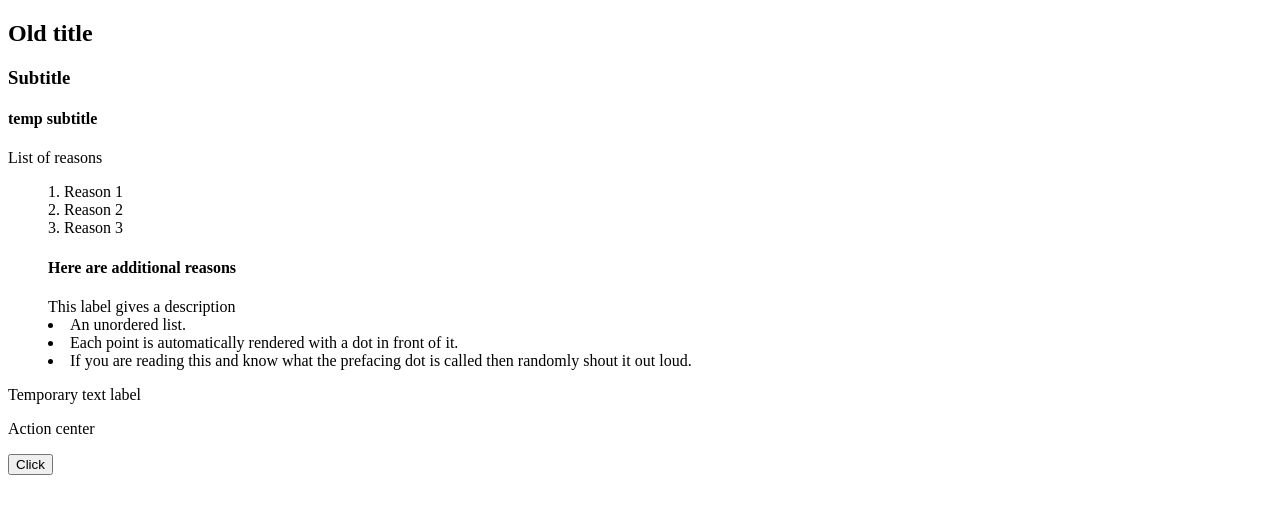
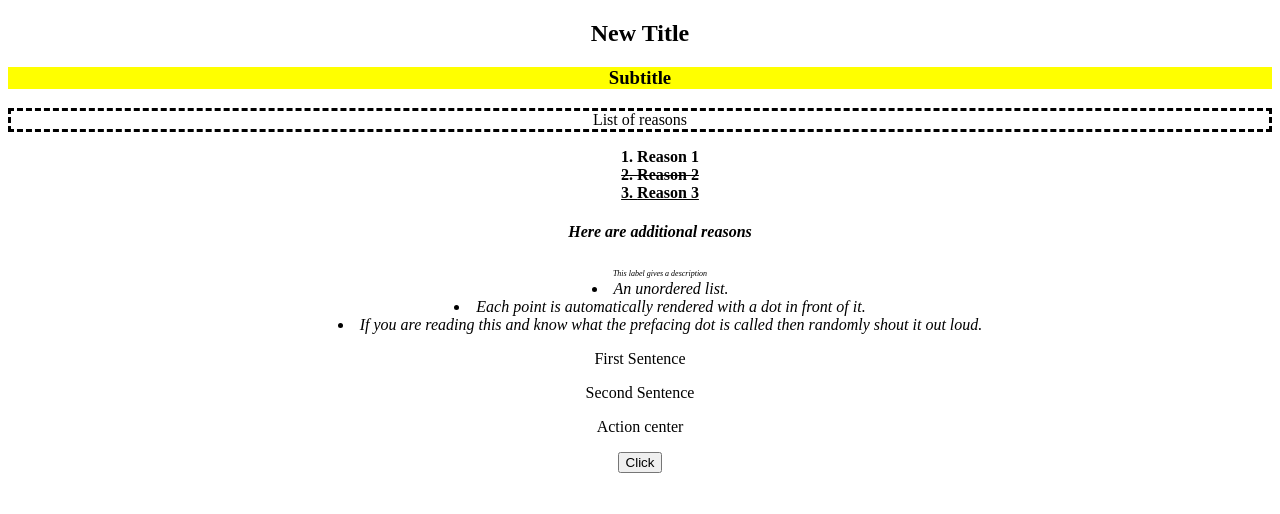
Before and after one commit to DkVagabonden/Kea_NodeJs_Autumn_2018, a website: page 3._jQuery/2._Exercises/LearningJqueryAssignment.html in a window 1280 px wide. Drawn offline with nearby package versions, Linux system fonts and the light colour scheme.

Commit message:
Done with 1 - 15 jQuery exercises

```diff
--- a/3._jQuery/2._Exercises/LearningJqueryAssignment.html
+++ b/3._jQuery/2._Exercises/LearningJqueryAssignment.html
@@ -55,6 +55,40 @@
 		</button>
 	</div>
 
+	<script src="https://ajax.googleapis.com/ajax/libs/jquery/3.3.1/jquery.min.js"></script>
+
+	<script>
+		$("body").css("text-align", "center");
+		// $("#title").replaceWith("<h2>New Title</h2>");
+		$("#title").children("h2").text("New Title");
+		$(".subtitle-box").css("background-color", "yellow");
+		//$(".temp").css("color", "#4286f4");
+		$(".temp").css("display", "none");
+		$("div.reason").css("border-style", "dashed");
+
+		//$("#first-list").children("li").css("font-weight", "bold");
+		$("#first-list > li").css("font-weight", "bold");
+		//$("ol li:last-child").css("text-decoration", "underline");
+		$("ol > li:last").css("text-decoration", "underline");
+		$("ol > li:nth-child(2)").css("text-decoration", "line-through");
+
+		$(".second-list").css("font-style", "italic");
+		//$(".second-list").children("h4, span, li").css("font-style", "italic");
+		$(".second-list > span").css("font-size", "0.5em");
+
+		// 11 - 15
+		$(".unused-box > label:first").remove();
+		$(".unused-box").append("<p>Second Sentence</p>");
+		//$(".unused-box").add().text("Second Sentence");
+		$(".unused-box").prepend("<p>First Sentence</p>");
+		$(".unused-box").attr("class", "used-box");
+		$(document).ready(function() {
+			$(".used-box").click(function() {
+				$(this).toggleClass("used-boxed-clicked");
+			});
+		});
+
+	</script>
 <!-- Assignment
 Hints are Base64 encoded.
 
--- a/3._jQuery/2._Exercises/package.json
+++ b/3._jQuery/2._Exercises/package.json
@@ -1,5 +1,5 @@
 {
     "dependencies": {
-        "express": "4.16.3"
+        "express": "^4.16.3"
     }
 }
--- /dev/null
+++ b/project-ideas.txt
@@ -0,0 +1,5 @@
+video site, 7
+sten saks papir, 2
+undervisnings portal, 1
+kørebog, 1
+event kalender - videoer, 5
```
Also changed, not shown: 3._jQuery/2._Exercises/app.js (+6 -6 lines), 1 other file.
